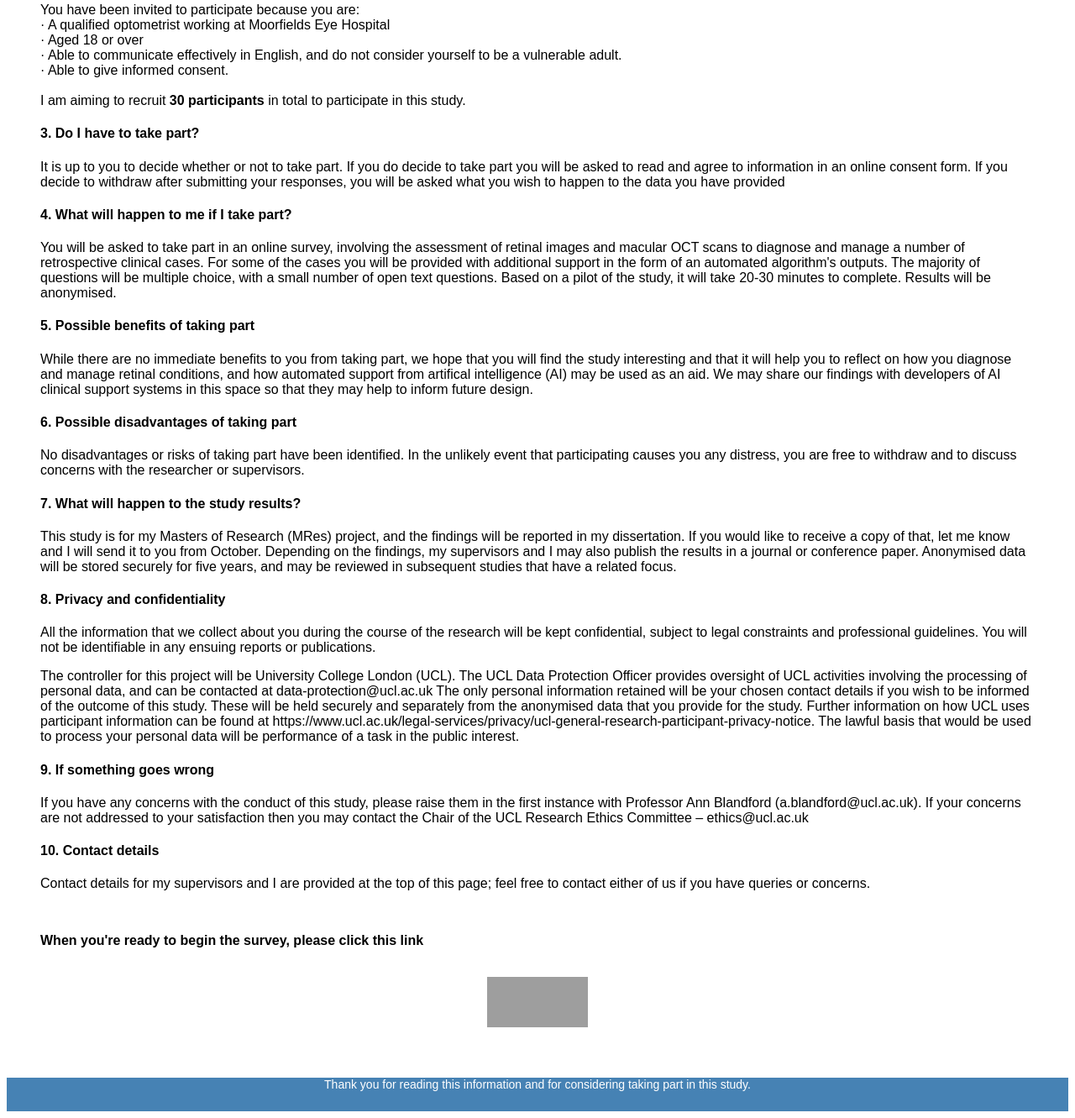
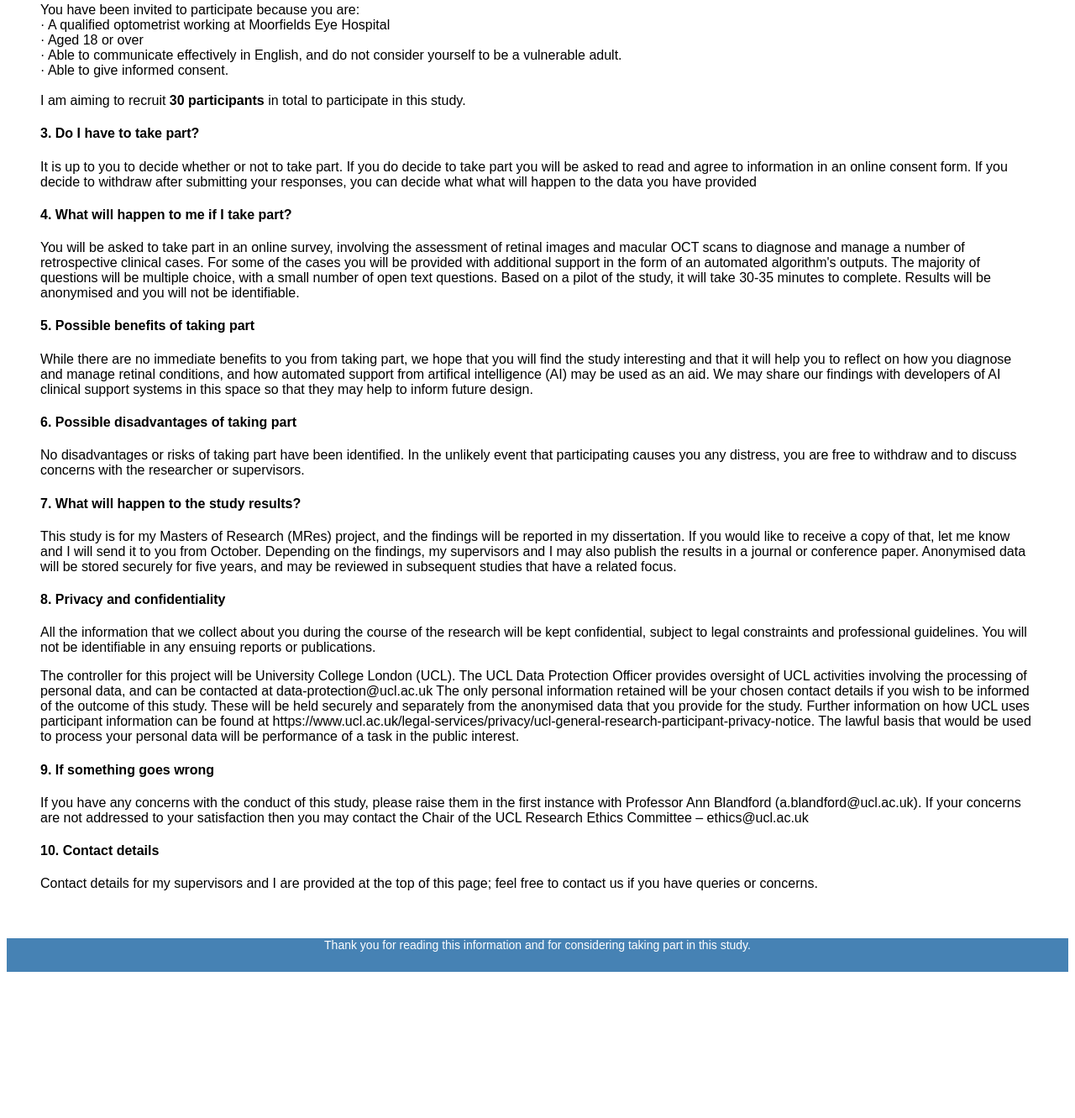
Before and after one commit to Josiecarmichael/Josiecarmichael.github.io, a plain HTML site: page index.html in a window 1280 px wide. Shown: the part 1368-2699 px from the top of the page at 84% size. After the commit the page ends 2533 px from the top, so only its background shows below. Drawn offline with Linux system fonts and the light colour scheme; grey boxes are pictures that could not be loaded.

Commit message:
Update index.html

```diff
--- a/index.html
+++ b/index.html
@@ -86,12 +86,12 @@ footer {
 <h4 style="text-align:center;"> Department: UCL Interaction Centre (UCLIC) <br>
 
 <img src="https://live.staticflickr.com/65535/51239749671_afa52663d6_w.jpg" alt="UCL" width="160" height="90"><br>
- <br> Researcher: Josie Carmichael (josie.carmichael.20@ucl.ac.uk)<br>
+ <br> Researcher: Josie Carmichael (josie.carmichael.20@ucl.ac.uk / josie.carmichae2@nhs.net)<br>
 
 <br>
 
 			Primary supervisor: Professor Ann Blandford (a.blandford@ucl.ac.uk)<br>
-            Secondary supervisor: Professor Enrico Constanza (e.costanza@ucl.ac.uk)<br>
+            Secondary supervisor: Professor Enrico Costanza (e.costanza@ucl.ac.uk)<br>
             Moorfields supervisor: Mr Kontantinos Balaskas (k.balaskas@nhs.net)</h4>
 
 </header>
@@ -174,13 +174,13 @@ I am aiming to recruit <b/>30 participants</b> in total to participate in this s
 <a name="3.Do I have to take part?"></a>
 <h4>3. Do I have to take part?</h4>
 
-<p>It is up to you to decide whether or not to take part. If you do decide to take part you will be asked to read and agree to information in an online consent form.  If you decide to withdraw after submitting your responses, you will be asked what you wish to happen to the data you have provided </p>
+<p>It is up to you to decide whether or not to take part. If you do decide to take part you will be asked to read and agree to information in an online consent form.  If you decide to withdraw after submitting your responses, you can decide what what will happen to the data you have provided </p>
 
 
 <a name="4.What will happen?"></a>
 <h4>4. What will happen to me if I take part? </h4>
 
-<p>You will be asked to take part in an online survey, involving the assessment of retinal images and macular OCT scans to diagnose and manage a number of retrospective clinical cases. For some of the cases you will be provided with additional support in the form of an automated algorithm's outputs. The majority of questions will be multiple choice, with a small number of open text questions. Based on a pilot of the study, it will take 20-30 minutes to complete. Results will be anonymised.</p>
+<p>You will be asked to take part in an online survey, involving the assessment of retinal images and macular OCT scans to diagnose and manage a number of retrospective clinical cases. For some of the cases you will be provided with additional support in the form of an automated algorithm's outputs. The majority of questions will be multiple choice, with a small number of open text questions. Based on a pilot of the study, it will take 30-35 minutes to complete. Results will be anonymised and you will not be identifiable.</p>
 
 
 <a name="5.Adv"></a>
@@ -219,24 +219,9 @@ The lawful basis that would be used to process your personal data will be perfor
 <a name="10.contact"></a>
 <h4> 10. Contact details </h4>
 
-<p>Contact details for my supervisors and I are provided at the top of this page; feel free to contact either of us if you have queries or concerns.</p>
+<p>Contact details for my supervisors and I are provided at the top of this page; feel free to contact us if you have queries or concerns.</p>
 
 <p>                                                    </p>
-
-<br/>
-<p><b/> When you're ready to begin the survey, please click this link</b></p>
-
-<br/>
-
-<style>
- div {
-   text-align: center;
- }
-</style>
-
-<div>
-
-<img src="https://live.staticflickr.com/65535/51240580089_bd41042d94_m.jpg" alt="Start" width="120" height="60">
 
 </div>
 <p></p>
```
